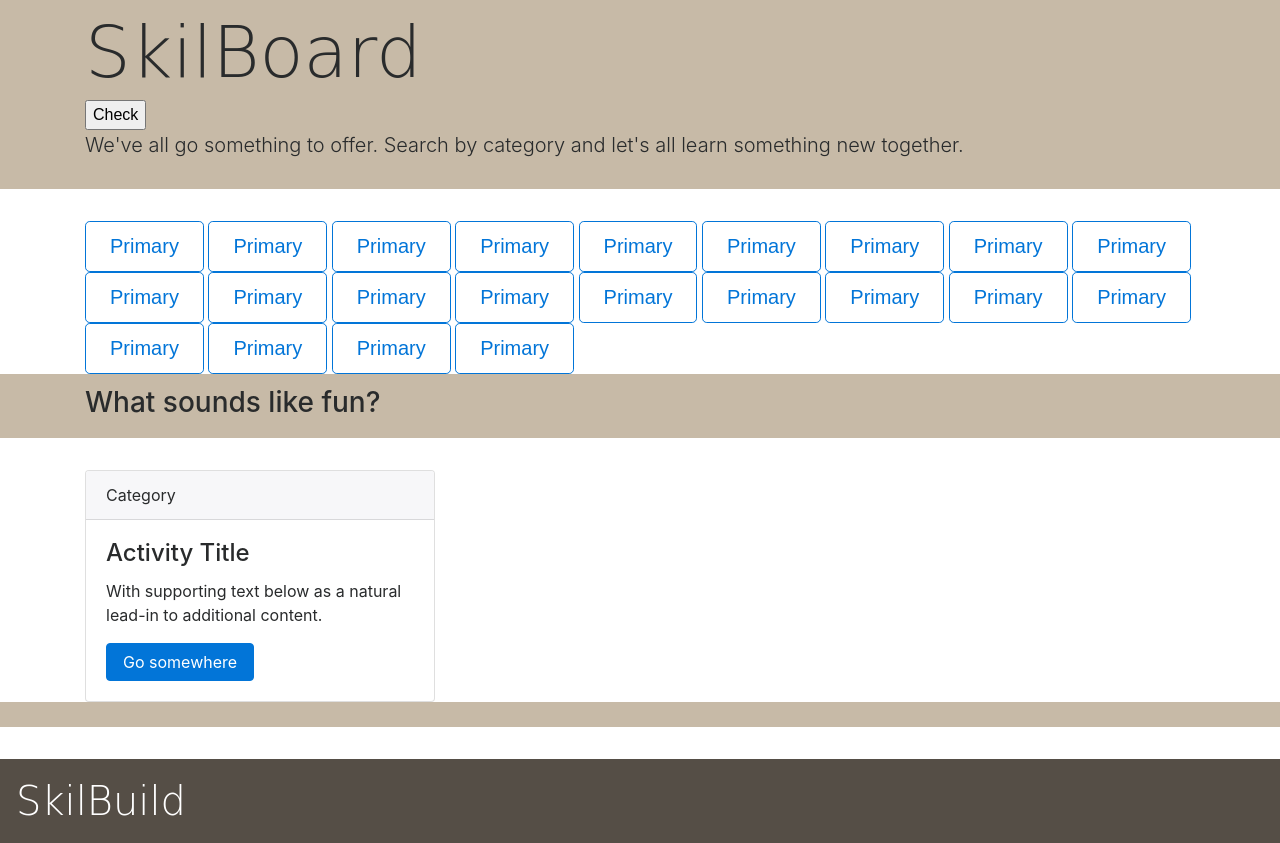
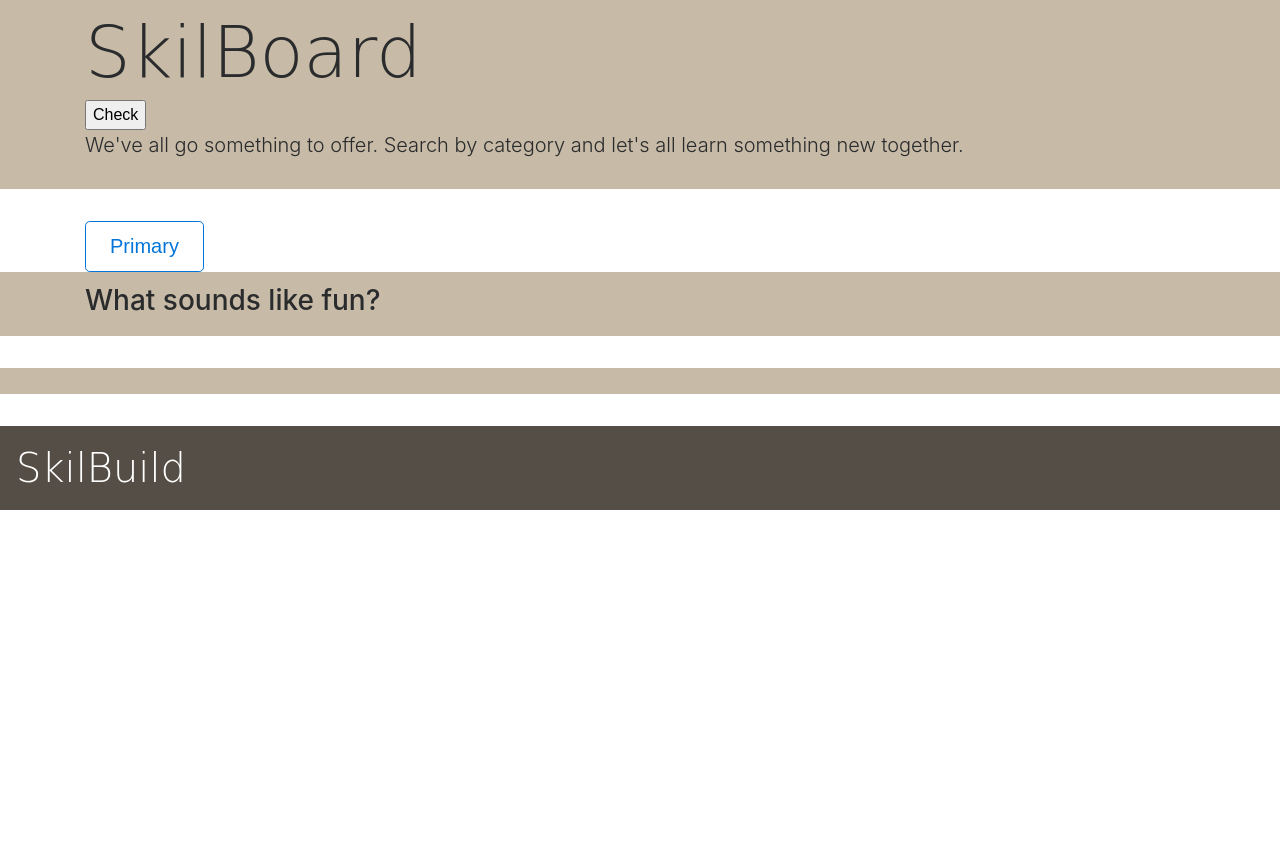
Before and after one commit to emflournoy/SkillTradeApp, a web app: file public/html/skillsboard.html in a window 1280 px wide. Shown: the part 84-927 px from the top of the page. After the commit the page ends 594 px from the top, so only its background shows below. Run offline with its HTML, style and script files only (its server is not run), Linux system fonts and the light colour scheme; some libraries are stand-ins or nearby versions; some web fonts are replaced.

Commit message:
autopopulated skillboard cards

```diff
--- a/public/css/internalstyle.css
+++ b/public/css/internalstyle.css
@@ -262,3 +262,8 @@ label {
 .nav-link:hover{
   color: #DC5C05;
 }
+
+
+#blankTradeCard{
+  display: none;
+}
--- a/public/html/skillsboard.html
+++ b/public/html/skillsboard.html
@@ -70,27 +70,6 @@
     <div class="container-fluid">
       <div class="container">
         <button type="button" class="btn btn-outline-primary btn-lg">Primary</button>
-        <button type="button" class="btn btn-outline-primary btn-lg">Primary</button>
-        <button type="button" class="btn btn-outline-primary btn-lg">Primary</button>
-        <button type="button" class="btn btn-outline-primary btn-lg">Primary</button>
-        <button type="button" class="btn btn-outline-primary btn-lg">Primary</button>
-        <button type="button" class="btn btn-outline-primary btn-lg">Primary</button>
-        <button type="button" class="btn btn-outline-primary btn-lg">Primary</button>
-        <button type="button" class="btn btn-outline-primary btn-lg">Primary</button>
-        <button type="button" class="btn btn-outline-primary btn-lg">Primary</button>
-        <button type="button" class="btn btn-outline-primary btn-lg">Primary</button>
-        <button type="button" class="btn btn-outline-primary btn-lg">Primary</button>
-        <button type="button" class="btn btn-outline-primary btn-lg">Primary</button>
-        <button type="button" class="btn btn-outline-primary btn-lg">Primary</button>
-        <button type="button" class="btn btn-outline-primary btn-lg">Primary</button>
-        <button type="button" class="btn btn-outline-primary btn-lg">Primary</button>
-        <button type="button" class="btn btn-outline-primary btn-lg">Primary</button>
-        <button type="button" class="btn btn-outline-primary btn-lg">Primary</button>
-        <button type="button" class="btn btn-outline-primary btn-lg">Primary</button>
-        <button type="button" class="btn btn-outline-primary btn-lg">Primary</button>
-        <button type="button" class="btn btn-outline-primary btn-lg">Primary</button>
-        <button type="button" class="btn btn-outline-primary btn-lg">Primary</button>
-        <button type="button" class="btn btn-outline-primary btn-lg">Primary</button>
       </div>
     </div>
 <!-- END CATEGORIES -->
@@ -114,8 +93,8 @@
           Category
         </div>
         <div class="card-block">
-          <h4 class="card-title">Activity Title</h4>
-          <p class="card-text">With supporting text below as a natural lead-in to additional content.</p>
+          <h4 class="card-title" id="cardTitle">Activity Title</h4>
+          <p class="card-text" id="cardText">With supporting text below as a natural lead-in to additional content.</p>
           <a href="#" class="btn btn-primary">Go somewhere</a>
         </div>
       </div>
--- a/public/javascript/skillsboard.js
+++ b/public/javascript/skillsboard.js
@@ -17,6 +17,7 @@ $(document).ready(function() {
 //API CALL FUNCTION TO LOAD ALL CARDS====================
 $.getJSON('http://localhost:3000/skillboard')
     .done((allCards) => {
+      console.log(allCards);
       createTradeCard(allCards);
     })
     .fail(() => {
@@ -33,6 +34,11 @@ function createTradeCard(arr){
     $tradeCard.removeAttr("id");
     let indId= 'Card' + `${e.id}`;
     $tradeCard.attr("id", indId);
+    // Put in content from api call
+    let $title = $tradeCard.find("#cardTitle");
+      $title.text(e.title);
+    let $text = $tradeCard.find("#cardText");
+      $text.text(e.description);
     $('#tradeCardsContainer').append($tradeCard);
   });
 }
```
